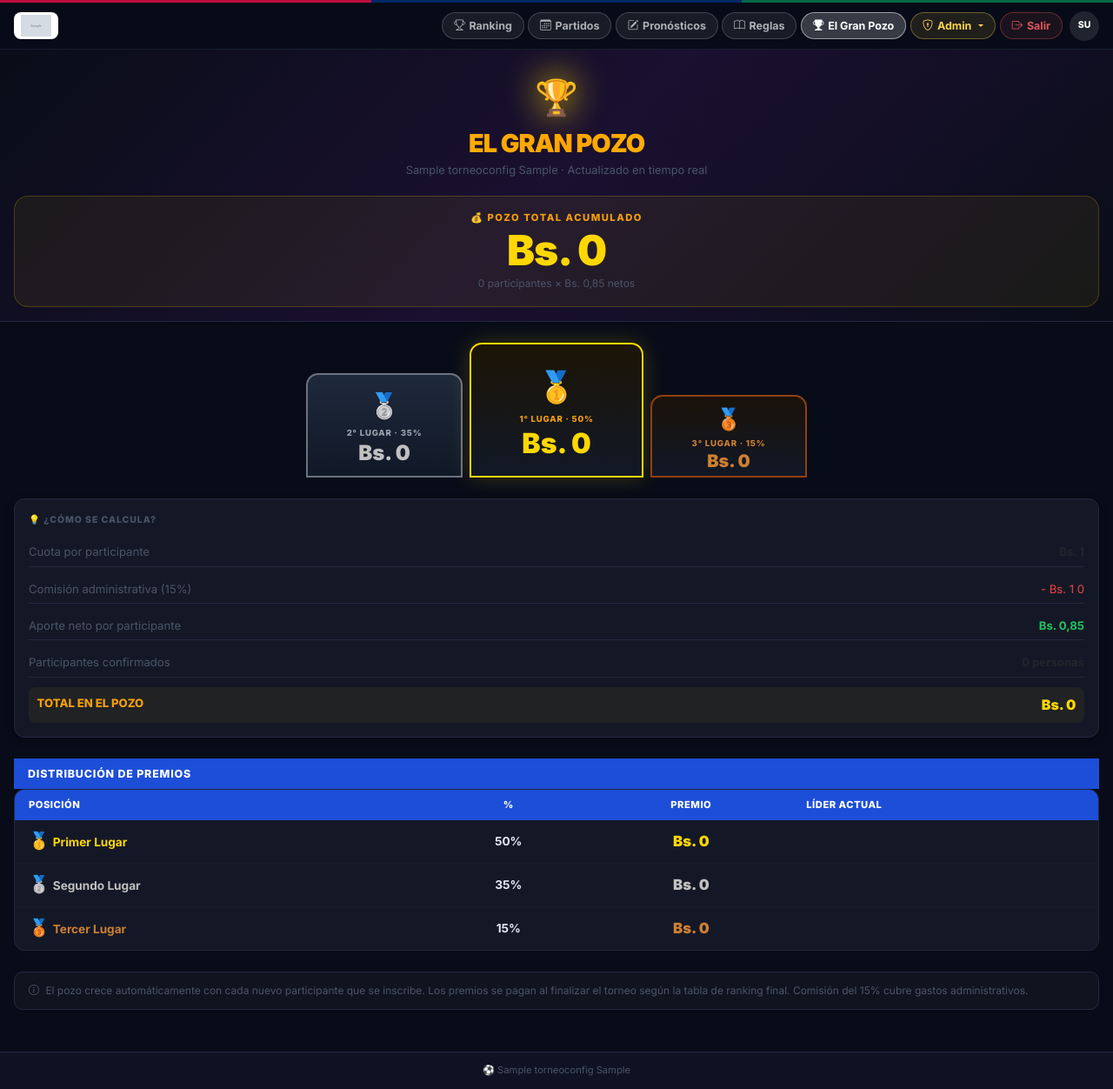
After one commit to crismarbiker/mipolla, a Django app: page /gran-pozo/ in a window 1280 px wide. The commit adds this page. Shown: the whole page at 87% size. Run offline with Django 5.2, Linux system fonts and the light colour scheme; a user stored in the database is signed in; tables that the repository leaves empty hold one stand-in row (values such as "Sample post"); grey boxes marked "Sample" are stand-in pictures.

Commit message:
feat: El Gran Pozo prize pool page + cuota config + all matches played

```diff
--- a/polla/models.py
+++ b/polla/models.py
@@ -156,6 +156,10 @@ class TorneoConfig(models.Model):
                                       help_text='Color principal en hex, ej: #6366f1')
     color_secundario = models.CharField(max_length=7, default='#10b981',
                                         help_text='Color secundario en hex')
+    cuota = models.DecimalField(max_digits=8, decimal_places=2, default=100.00,
+                                help_text='Cuota de inscripción por participante en Bs.')
+    pozo_activo = models.BooleanField(default=True,
+                                      help_text='Mostrar la página El Gran Pozo')
 
     class Meta:
         verbose_name = 'Configuración del torneo'
--- a/polla/urls.py
+++ b/polla/urls.py
@@ -10,6 +10,7 @@ urlpatterns = [
     path('ranking/', views.ranking, name='ranking'),
     path('ranking/<str:username>/', views.pronosticos_usuario, name='pronosticos_usuario'),
     path('reglas/', views.reglas, name='reglas'),
+    path('gran-pozo/', views.gran_pozo, name='gran_pozo'),
     path('admin/usuarios/', views.admin_usuarios, name='admin_usuarios'),
     path('admin/usuarios/<int:pk>/toggle/', views.admin_toggle_usuario, name='admin_toggle_usuario'),
     path('admin/usuarios/<int:pk>/reset-password/', views.admin_reset_password, name='admin_reset_password'),
--- a/polla/views.py
+++ b/polla/views.py
@@ -88,6 +88,47 @@ def pronosticos_usuario(request, username):
 @login_required
 def reglas(request):
     return render(request, 'polla/reglas.html')
+
+
+@login_required
+def gran_pozo(request):
+    from decimal import Decimal
+    from .models import TorneoConfig
+
+    torneo = TorneoConfig.get()
+    cuota = torneo.cuota
+
+    # Only count non-admin users with a valid 11-digit phone
+    participantes = User.objects.filter(
+        is_active=True, is_staff=False,
+        perfil__telefono__regex=r'^\d{11}$',
+    ).count()
+
+    DESCUENTO = Decimal('0.15')   # 15% commission
+    NETO_PORCENT = 1 - DESCUENTO  # 85% goes to pool
+
+    cuota_neta = cuota * NETO_PORCENT
+    total_pozo = cuota_neta * participantes
+
+    premio_1 = total_pozo * Decimal('0.50')
+    premio_2 = total_pozo * Decimal('0.35')
+    premio_3 = total_pozo * Decimal('0.15')
+
+    # Get current ranking to show who would win
+    ranking = _calcular_ranking()
+
+    return render(request, 'polla/gran_pozo.html', {
+        'cuota': cuota,
+        'cuota_neta': cuota_neta,
+        'participantes': participantes,
+        'total_pozo': total_pozo,
+        'premio_1': premio_1,
+        'premio_2': premio_2,
+        'premio_3': premio_3,
+        'descuento_pct': int(DESCUENTO * 100),
+        'ranking': ranking[:3],   # top 3
+        'all_ranking': ranking,
+    })
 
 
 def forgot_password(request):
--- a/templates/base.html
+++ b/templates/base.html
@@ -50,6 +50,10 @@
     </a>
     <a href="{% url 'polla:reglas' %}" class="{% if request.resolver_match.url_name == 'reglas' %}active{% endif %}">
       <i class="bi bi-book"></i> Reglas
+    </a>
+    <a href="{% url 'polla:gran_pozo' %}" class="{% if request.resolver_match.url_name == 'gran_pozo' %}active{% endif %}"
+       style="{% if request.resolver_match.url_name == 'gran_pozo' %}{% else %}color:#FFD700 !important;border-color:rgba(255,215,0,.35) !important;background:rgba(255,215,0,.08) !important;{% endif %}">
+      <i class="bi bi-trophy-fill"></i> El Gran Pozo
     </a>
     {% if user.is_staff %}
     <div class="dropdown">
@@ -122,12 +126,11 @@
   <a href="{% url 'polla:pronosticos' %}" class="{% if request.resolver_match.url_name == 'pronosticos' %}active{% endif %}">
     <i class="bi bi-pencil-square"></i>Pron.
   </a>
-  <!-- Logout as 4th tab on mobile -->
-  <form method="post" action="{% url 'logout' %}" style="flex:1;display:flex;">{% csrf_token %}
-    <button type="submit" style="flex:1;display:flex;flex-direction:column;align-items:center;justify-content:center;gap:2px;color:rgba(255,100,100,.7);font-size:.57rem;font-weight:700;text-transform:uppercase;letter-spacing:.3px;background:none;border:none;cursor:pointer;">
-      <i class="bi bi-box-arrow-right" style="font-size:1.2rem;"></i>Salir
-    </button>
-  </form>
+  <!-- Gran Pozo as 4th tab (gold color) -->
+  <a href="{% url 'polla:gran_pozo' %}" class="{% if request.resolver_match.url_name == 'gran_pozo' %}active{% endif %}"
+     style="color:#F59E0B;">
+    <i class="bi bi-trophy-fill"></i>Pozo
+  </a>
 </nav>
 
 {% endif %}
--- /dev/null
+++ b/templates/polla/gran_pozo.html
@@ -0,0 +1,182 @@
+{% extends 'base.html' %}
+{% block title %}El Gran Pozo — {{ torneo.nombre }}{% endblock %}
+
+{% block content %}
+
+<!-- ── HERO ── -->
+<div style="background:linear-gradient(135deg,#0a0d18 0%,#1a1030 50%,#0a0d18 100%);border-bottom:1px solid var(--border);padding:1.5rem 1rem 1rem;">
+  <div class="text-center">
+    <div style="font-size:2.5rem;filter:drop-shadow(0 0 20px gold);">🏆</div>
+    <h1 style="font-size:1.8rem;font-weight:900;margin:.3rem 0 .2rem;background:linear-gradient(90deg,#FFD700,#FFA500,#FFD700);-webkit-background-clip:text;-webkit-text-fill-color:transparent;background-clip:text;letter-spacing:-1px;">
+      EL GRAN POZO
+    </h1>
+    <p style="color:var(--muted);font-size:.8rem;margin:0;">{{ torneo.nombre }} {{ torneo.temporada }} · Actualizado en tiempo real</p>
+  </div>
+
+  <!-- Total pool - big display -->
+  <div style="text-align:center;margin-top:1.25rem;padding:1rem;background:rgba(255,215,0,.06);border:1px solid rgba(255,215,0,.2);border-radius:16px;">
+    <div style="font-size:.7rem;font-weight:800;text-transform:uppercase;letter-spacing:1.5px;color:#F59E0B;margin-bottom:.25rem;">
+      💰 POZO TOTAL ACUMULADO
+    </div>
+    <div style="font-size:3rem;font-weight:900;color:#FFD700;line-height:1;letter-spacing:-1px;">
+      Bs. {{ total_pozo|floatformat:0 }}
+    </div>
+    <div style="font-size:.75rem;color:var(--muted);margin-top:.35rem;">
+      {{ participantes }} participante{% if participantes != 1 %}s{% endif %} ×
+      Bs. {{ cuota_neta|floatformat:2 }} netos
+    </div>
+  </div>
+</div>
+
+<!-- ── PRIZE PODIUM ── -->
+<div class="px-3 py-4">
+
+  <!-- Podium cards row -->
+  <div class="d-flex align-items-end justify-content-center gap-2 mb-4">
+
+    <!-- 2nd place -->
+    <div style="flex:1;max-width:180px;">
+      {% if ranking|length >= 2 %}
+      <div style="text-align:center;margin-bottom:.4rem;">
+        <div class="rank-av mx-auto" style="width:40px;height:40px;background:linear-gradient(135deg,#6b7280,#9ca3af);font-size:.8rem;">
+          {{ ranking.1.usuario.first_name|first|upper }}{{ ranking.1.usuario.last_name|first|upper }}
+        </div>
+        <div style="font-size:.72rem;font-weight:700;color:#9ca3af;margin-top:.3rem;overflow:hidden;text-overflow:ellipsis;white-space:nowrap;">
+          {{ ranking.1.usuario.get_full_name|default:ranking.1.usuario.username|truncatechars:14 }}
+        </div>
+        <div style="font-size:.65rem;color:var(--muted);">{{ ranking.1.puntos }} pts</div>
+      </div>
+      {% endif %}
+      <div style="background:linear-gradient(180deg,#1e293b,#111827);border:2px solid #6b7280;border-radius:14px 14px 0 0;padding:1.25rem .75rem;text-align:center;height:120px;display:flex;flex-direction:column;justify-content:center;">
+        <div style="font-size:1.75rem;">🥈</div>
+        <div style="font-size:.6rem;font-weight:800;text-transform:uppercase;letter-spacing:.8px;color:#9ca3af;margin:.2rem 0;">2° Lugar · 35%</div>
+        <div style="font-size:1.5rem;font-weight:900;color:#c0c0c0;line-height:1;">Bs. {{ premio_2|floatformat:0 }}</div>
+      </div>
+    </div>
+
+    <!-- 1st place (tallest) -->
+    <div style="flex:1.1;max-width:200px;">
+      {% if ranking|length >= 1 %}
+      <div style="text-align:center;margin-bottom:.4rem;">
+        <div class="rank-av mx-auto" style="width:50px;height:50px;font-size:.9rem;background:linear-gradient(135deg,#b45309,#FFD700);box-shadow:0 0 20px rgba(255,215,0,.4);">
+          {{ ranking.0.usuario.first_name|first|upper }}{{ ranking.0.usuario.last_name|first|upper }}
+        </div>
+        <div style="font-size:.78rem;font-weight:800;color:#FFD700;margin-top:.3rem;overflow:hidden;text-overflow:ellipsis;white-space:nowrap;">
+          {{ ranking.0.usuario.get_full_name|default:ranking.0.usuario.username|truncatechars:16 }}
+        </div>
+        <div style="font-size:.65rem;color:var(--muted);">{{ ranking.0.puntos }} pts</div>
+      </div>
+      {% endif %}
+      <div style="background:linear-gradient(180deg,#1c1505,#111827);border:2px solid #FFD700;border-radius:14px 14px 0 0;padding:1.5rem .75rem;text-align:center;height:155px;display:flex;flex-direction:column;justify-content:center;box-shadow:0 0 24px rgba(255,215,0,.2);">
+        <div style="font-size:2.2rem;">🥇</div>
+        <div style="font-size:.6rem;font-weight:800;text-transform:uppercase;letter-spacing:.8px;color:#F59E0B;margin:.25rem 0;">1° Lugar · 50%</div>
+        <div style="font-size:2rem;font-weight:900;color:#FFD700;line-height:1;">Bs. {{ premio_1|floatformat:0 }}</div>
+      </div>
+    </div>
+
+    <!-- 3rd place -->
+    <div style="flex:1;max-width:180px;">
+      {% if ranking|length >= 3 %}
+      <div style="text-align:center;margin-bottom:.4rem;">
+        <div class="rank-av mx-auto" style="width:36px;height:36px;background:linear-gradient(135deg,#92400e,#cd7f32);font-size:.72rem;">
+          {{ ranking.2.usuario.first_name|first|upper }}{{ ranking.2.usuario.last_name|first|upper }}
+        </div>
+        <div style="font-size:.68rem;font-weight:700;color:#cd7f32;margin-top:.3rem;overflow:hidden;text-overflow:ellipsis;white-space:nowrap;">
+          {{ ranking.2.usuario.get_full_name|default:ranking.2.usuario.username|truncatechars:13 }}
+        </div>
+        <div style="font-size:.63rem;color:var(--muted);">{{ ranking.2.puntos }} pts</div>
+      </div>
+      {% endif %}
+      <div style="background:linear-gradient(180deg,#1a1209,#111827);border:2px solid #92400e;border-radius:14px 14px 0 0;padding:1rem .75rem;text-align:center;height:95px;display:flex;flex-direction:column;justify-content:center;">
+        <div style="font-size:1.5rem;">🥉</div>
+        <div style="font-size:.6rem;font-weight:800;text-transform:uppercase;letter-spacing:.8px;color:#cd7f32;margin:.15rem 0;">3° Lugar · 15%</div>
+        <div style="font-size:1.25rem;font-weight:900;color:#cd7f32;line-height:1;">Bs. {{ premio_3|floatformat:0 }}</div>
+      </div>
+    </div>
+
+  </div>
+
+  <!-- ── CALCULATION BREAKDOWN ── -->
+  <div class="card card-p mb-4">
+    <div style="font-size:.65rem;font-weight:800;text-transform:uppercase;letter-spacing:1px;color:var(--muted);margin-bottom:.75rem;">
+      💡 ¿Cómo se calcula?
+    </div>
+    <div style="display:flex;flex-direction:column;gap:.5rem;font-size:.82rem;">
+      <div style="display:flex;justify-content:space-between;padding:.4rem 0;border-bottom:1px solid var(--border);">
+        <span style="color:var(--muted);">Cuota por participante</span>
+        <span style="font-weight:700;">Bs. {{ cuota|floatformat:0 }}</span>
+      </div>
+      <div style="display:flex;justify-content:space-between;padding:.4rem 0;border-bottom:1px solid var(--border);">
+        <span style="color:var(--muted);">Comisión administrativa ({{ descuento_pct }}%)</span>
+        <span style="color:var(--red);">- Bs. {{ cuota|floatformat:0|add:0 | default_if_none:0 }}
+          {% widthratio descuento_pct 100 cuota %}</span>
+      </div>
+      <div style="display:flex;justify-content:space-between;padding:.4rem 0;border-bottom:1px solid var(--border);">
+        <span style="color:var(--muted);">Aporte neto por participante</span>
+        <span style="font-weight:700;color:var(--green);">Bs. {{ cuota_neta|floatformat:2 }}</span>
+      </div>
+      <div style="display:flex;justify-content:space-between;padding:.4rem 0;border-bottom:1px solid var(--border);">
+        <span style="color:var(--muted);">Participantes confirmados</span>
+        <span style="font-weight:700;">{{ participantes }} persona{% if participantes != 1 %}s{% endif %}</span>
+      </div>
+      <div style="display:flex;justify-content:space-between;padding:.5rem 0;background:rgba(255,215,0,.05);border-radius:8px;padding:.5rem .6rem;margin-top:.2rem;">
+        <span style="font-weight:800;color:#F59E0B;">TOTAL EN EL POZO</span>
+        <span style="font-weight:900;font-size:1rem;color:#FFD700;">Bs. {{ total_pozo|floatformat:0 }}</span>
+      </div>
+    </div>
+  </div>
+
+  <!-- ── PRIZE BREAKDOWN TABLE ── -->
+  <div class="section-bar mb-0">Distribución de Premios</div>
+  <div class="rank-table-wrap mb-4">
+    <table class="rank-table">
+      <thead>
+        <tr>
+          <th>Posición</th>
+          <th class="center">%</th>
+          <th class="center">Premio</th>
+          <th>Líder actual</th>
+        </tr>
+      </thead>
+      <tbody>
+        <tr>
+          <td><span style="font-size:1.2rem;">🥇</span> <strong style="color:#FFD700;">Primer Lugar</strong></td>
+          <td class="center" style="font-weight:700;">50%</td>
+          <td class="pts" style="color:#FFD700;">Bs. {{ premio_1|floatformat:0 }}</td>
+          <td style="font-size:.82rem;">
+            {% if ranking %}{{ ranking.0.usuario.get_full_name|default:ranking.0.usuario.username }}
+            <span style="color:var(--muted);font-size:.72rem;"> ({{ ranking.0.puntos }} pts)</span>{% endif %}
+          </td>
+        </tr>
+        <tr>
+          <td><span style="font-size:1.2rem;">🥈</span> <strong style="color:#c0c0c0;">Segundo Lugar</strong></td>
+          <td class="center" style="font-weight:700;">35%</td>
+          <td class="pts" style="color:#c0c0c0;">Bs. {{ premio_2|floatformat:0 }}</td>
+          <td style="font-size:.82rem;">
+            {% if ranking|length >= 2 %}{{ ranking.1.usuario.get_full_name|default:ranking.1.usuario.username }}
+            <span style="color:var(--muted);font-size:.72rem;"> ({{ ranking.1.puntos }} pts)</span>{% endif %}
+          </td>
+        </tr>
+        <tr>
+          <td><span style="font-size:1.2rem;">🥉</span> <strong style="color:#cd7f32;">Tercer Lugar</strong></td>
+          <td class="center" style="font-weight:700;">15%</td>
+          <td class="pts" style="color:#cd7f32;">Bs. {{ premio_3|floatformat:0 }}</td>
+          <td style="font-size:.82rem;">
+            {% if ranking|length >= 3 %}{{ ranking.2.usuario.get_full_name|default:ranking.2.usuario.username }}
+            <span style="color:var(--muted);font-size:.72rem;"> ({{ ranking.2.puntos }} pts)</span>{% endif %}
+          </td>
+        </tr>
+      </tbody>
+    </table>
+  </div>
+
+  <!-- ── NOTA ── -->
+  <div style="background:rgba(255,255,255,.03);border:1px solid var(--border);border-radius:10px;padding:.75rem 1rem;font-size:.75rem;color:var(--muted);">
+    <i class="bi bi-info-circle me-1"></i>
+    El pozo crece automáticamente con cada nuevo participante que se inscribe.
+    Los premios se pagan al finalizar el torneo según la tabla de ranking final.
+    Comisión del {{ descuento_pct }}% cubre gastos administrativos.
+  </div>
+
+</div>
+{% endblock %}
```
